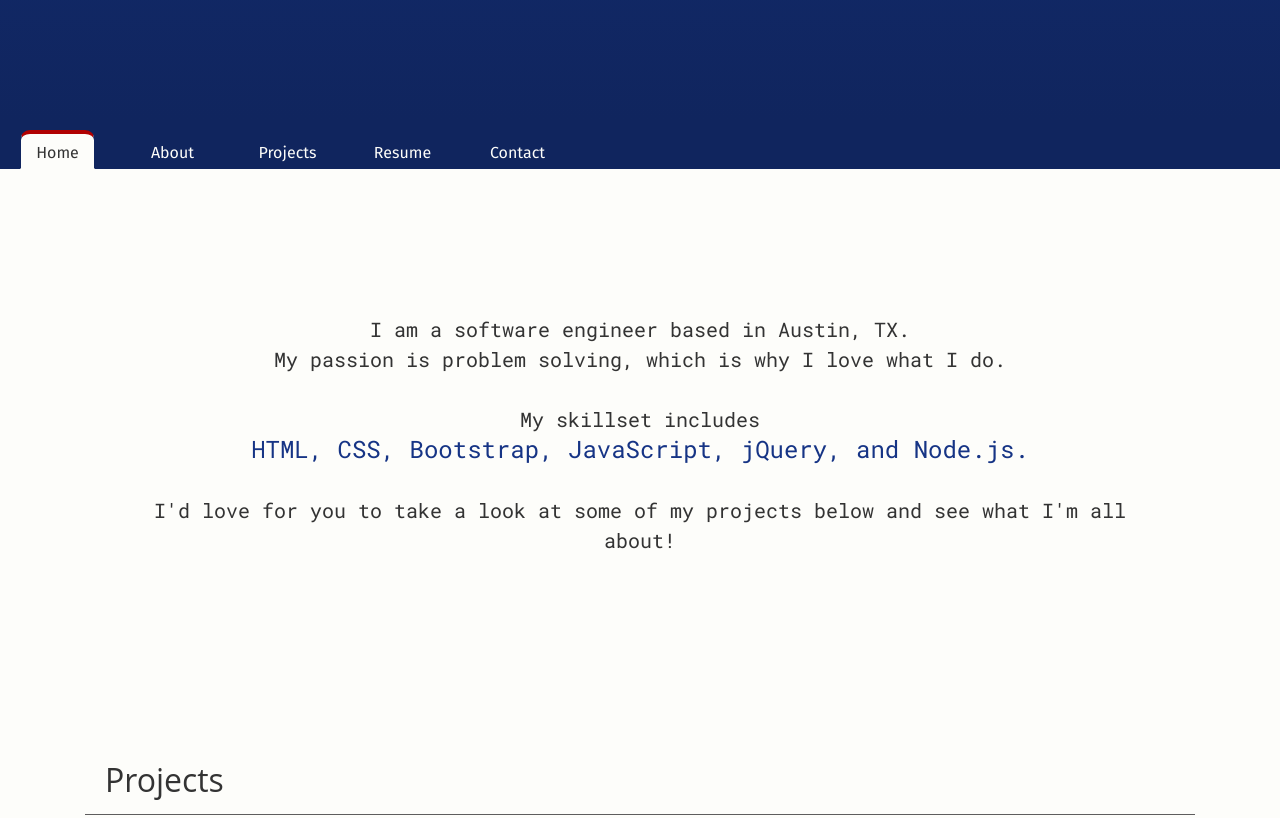
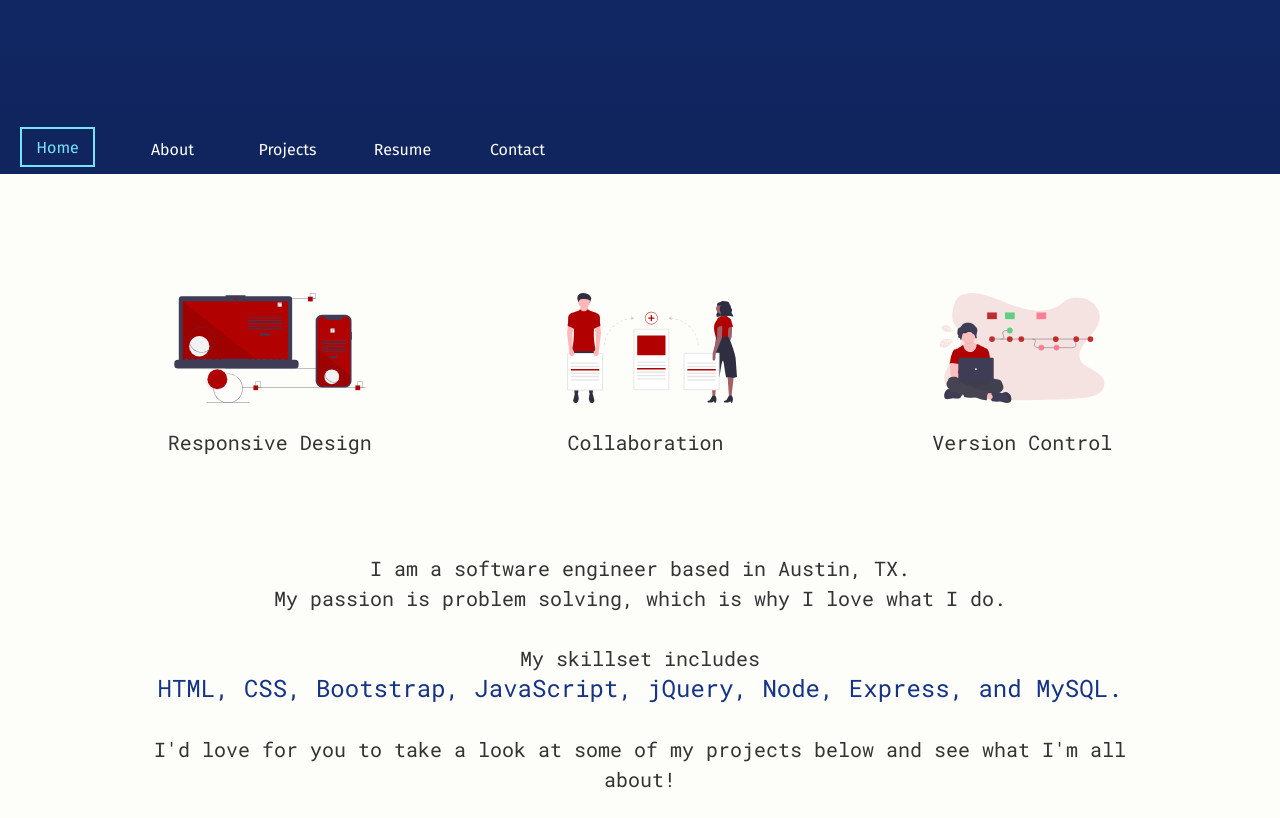
Before and after one commit to ryangautier1/Portfolio, a plain HTML site: page index.html in a window 1280 px wide. Shown: the part 680-1498 px from the top of the page. Drawn offline with nearby package versions, Linux system fonts and the light colour scheme; a web font is replaced by a local one.

Commit message:
changing navbar away from tabs, adding graphics to about section

```diff
--- a/assets/style.css
+++ b/assets/style.css
@@ -17,10 +17,6 @@ a:hover {
 #cover-screen {
     height: 100vh;
     background-image: linear-gradient(#163485, #10255e);
-    display: flex;
-    justify-content: center;
-    align-items: center;
-    flex-direction: column;
 }
 
 #cover-screen h1 {
@@ -31,16 +27,20 @@ a:hover {
     line-height: 150%;
 }
 
+.nav-link:hover {
+    color: #fdfdfa;
+    text-decoration: none;
+}
+
 #continue-btn{
     margin-top: 50px;
     font-size: 24px;
     border: 2px solid #72E5F9;
-    padding: 5px 10px 7px;
     color: #72E5F9;
     font-family: 'Roboto Mono', sans-serif;
 }
 
-#continue-btn:hover{
+#continue-btn:hover, .current-page:hover{
     border: 2px solid transparent;
     color: #10255e;
     background-color: #72E5F9;
@@ -50,7 +50,7 @@ a:hover {
 /* navbar */
 #navbar {
     margin-bottom: 20px;
-    padding-top: 10px;
+    padding-top: 7px;
     display: flex;
     background-color: #10255e;
     z-index: 3;
@@ -58,20 +58,15 @@ a:hover {
 
 .nav-link {
     width: 75px;
-    border: solid 1px transparent;
+    border: solid 2px transparent;
     border-top: solid 4px transparent;
-    border-radius: 10px 10px 0 0;
+    /* border-radius: 10px 10px 0 0; */
     text-align: center;
-    margin: 0 20px;
+    margin: 0 20px 7px;
     padding: 7px 5px 3px;
     color: #fdfdfa;
     text-decoration: none;
     font-size: 16px;
-}
-
-.nav-link:hover {
-    color: #fdfdfa;
-    text-decoration: none;
 }
 
 .sticky {
@@ -85,30 +80,38 @@ a:hover {
 }
 
 .current-page {
-    border-color: #b10101 #10255e transparent;
-    background-color: #fdfdfa;
-    color: #333;
+    /* border-color: #b10101 #10255e transparent; */
+    border: 2px solid #72E5F9;
+    /* background-color: #fdfdfa; */
+    color: #72E5F9;
 }
 
-.current-page:hover {
-    color: #333;
+/* .current-page:hover {
+    color: #10255e;
     text-decoration: none;
-}
+} */
 
 /* about section */
 #about {
-    max-width: 80%;
-    margin: 0 auto;
-    padding: 125px 20px;
+    padding: 75px 20px;
     font-size: 20px;
     line-height: 150%;
     font-family: 'Roboto Mono', sans-serif;
+}
+
+#about-text {
+    max-width: 80%;
     text-align: center;
+    margin: 0 auto;
 }
 
 .skills {
     font-size: 24px;
     color: #163485;
+}
+
+.about-pic img {
+    max-height: 110px;
 }
 
 /* projects section */
@@ -262,6 +265,14 @@ a:hover {
     font-size: 14px;
 }
 
+@media screen and (max-width: 950px) {
+    .about-pic img {
+        max-height: 80px;
+        margin-top: 30px;
+    }
+}
+
+
 @media screen and (max-width: 820px) {
     #contact h2 {
         margin-bottom: 20px;
--- a/index.html
+++ b/index.html
@@ -17,9 +17,9 @@
 
 <body>
     <header>
-        <div id="cover-screen">
+        <div id="cover-screen" class="d-flex justify-content-center align-items-center flex-column">
             <h1>Hello, my name is Ryan Gautier.<br>Welcome to my website.</h1>
-            <a id="continue-btn" href="#about">Continue ></a>
+            <a id="continue-btn" href="#about" class="pb-2 pl-2 pr-2 pt-1">Continue ></a>
         </div>
         <div id="btm-cover"></div>
         <nav id="navbar">
@@ -32,16 +32,34 @@
     </header>
 
     <article id="about">
-        <p>I am a software engineer based in Austin, TX.
+        <div class="container-lg pb-5">
+            <div class="row d-flex justify-content-around">
+                <div class="about-pic d-flex col-xs-4 flex-column ml-3 mr-3">
+                    <img src="./assets/undraw_progressive_app_m9ms.svg" alt="Responsive Design" class="mb-4 mt-4">
+                    Responsive Design
+                </div>
+                <div class="about-pic d-flex col-xs-4 flex-column ml-3 mr-3">
+                    <img src="./assets/undraw_collaborators_prrw.svg" alt="Collaboration" class="mb-4 mt-4">
+                    Collaboration
+                </div>
+                <div class="about-pic d-flex col-xs-4 flex-column ml-3 mr-3">
+                    <img src="./assets/undraw_version_control_9bpv.svg" alt="Version Control" class="mb-4 mt-4">
+                    Version Control
+                </div>
+            </div>
+        </div>
+
+        <p class="pt-5" id="about-text">I am a software engineer based in Austin, TX.
             <br>
             My passion is problem solving, which is why I love what I do.
             <br><br>
             My skillset includes
             <br>
-            <span class="skills">HTML, CSS, Bootstrap, JavaScript, jQuery, and Node.js.</span>
+            <span class="skills">HTML, CSS, Bootstrap, JavaScript, jQuery, Node, Express, and MySQL.</span>
             <br><br>
             I'd love for you to take a look at some of my projects below and see what I'm all about!
         </p>
+
     </article>
     <!-- <a href="https://github.com/ryangautier1" target="_blank"><i class="fab fa-github "></i></a> -->
     <!-- <a href="#" class="card-github-link"><img src="assets/github-image.png" class="card-github-img" alt="Github Logo"></a> -->
@@ -67,7 +85,7 @@
                 <div class="card" id="avoid-the-orcas">
                     <img src="assets/find-orcas-image.png" class="card-img-top project-img" alt="Avoid The Orcas">
                     <a href="https://github.com/ryangautier1/AvoidTheOrcas" target="_blank"><img
-                        src="assets/github-image.png" class="card-github" alt="Github Logo" /></a>
+                            src="assets/github-image.png" class="card-github" alt="Github Logo" /></a>
                     <div class="card-body">
                         <a href="https://ryangautier1.github.io/AvoidTheOrcas/" target="_blank">
                             <h5 class="card-title">Avoid The Orcas</h5>
```
Also changed, not shown: assets/undraw_collaborators_prrw.svg (added), assets/undraw_progressive_app_m9ms.svg (added), assets/undraw_version_control_9bpv.svg (added).
